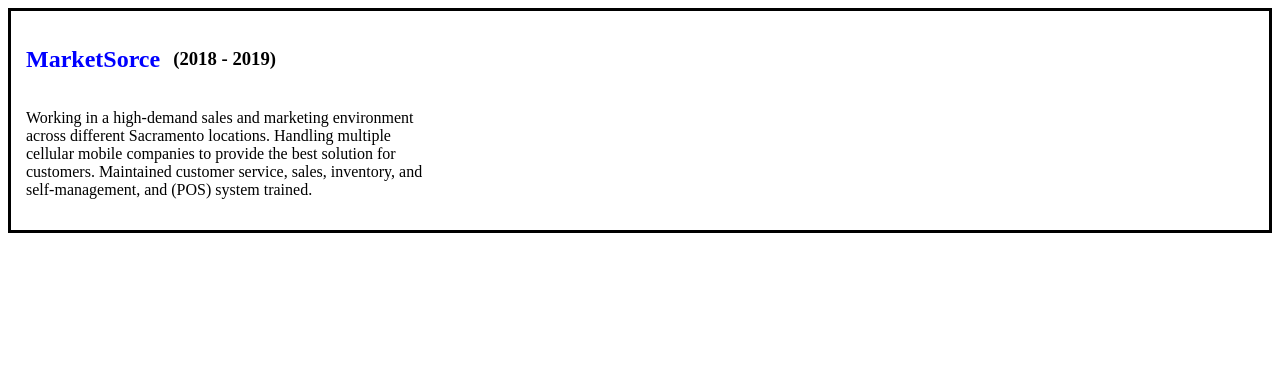
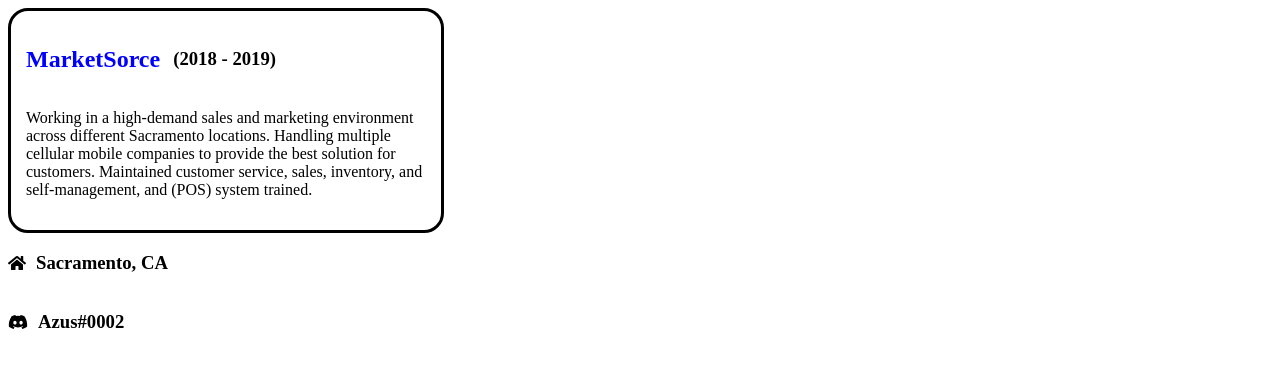
Before and after one commit to Camrynlangdon/resume-app, a React (Create React App) app: page / in a window 1280 px wide. Shown: the top 368 px of the page. Built offline with nearby package versions, Linux system fonts and the light colour scheme.

Commit message:
added icons

```diff
--- a/package.json
+++ b/package.json
@@ -3,11 +3,16 @@
   "version": "0.1.0",
   "private": true,
   "dependencies": {
+    "@fortawesome/fontawesome-svg-core": "^1.2.36",
+    "@fortawesome/free-brands-svg-icons": "^5.15.4",
+    "@fortawesome/free-solid-svg-icons": "^5.15.4",
+    "@fortawesome/react-fontawesome": "^0.1.16",
     "@testing-library/jest-dom": "^5.16.1",
     "@testing-library/react": "^12.1.2",
     "@testing-library/user-event": "^13.5.0",
     "react": "^17.0.2",
     "react-dom": "^17.0.2",
+    "react-icons": "^4.3.1",
     "react-scripts": "5.0.0",
     "styled-components": "^5.3.3",
     "web-vitals": "^2.1.3"
--- a/src/App.js
+++ b/src/App.js
@@ -1,3 +1,4 @@
+import Contact from "./Componets/contact";
 import Resume from "./Componets/resume";
 
 
@@ -5,6 +6,7 @@
   return (
     <div >
       <Resume />
+      <Contact />
     </div>
   );
 }
--- /dev/null
+++ b/src/Componets/contact.js
@@ -0,0 +1,37 @@
+import React, { Component } from 'react'
+import Styled from 'styled-components'
+import { FontAwesomeIcon } from '@fortawesome/react-fontawesome'
+import { faHome } from '@fortawesome/free-solid-svg-icons'
+import { faDiscord } from '@fortawesome/free-brands-svg-icons'
+
+
+
+const Container = Styled.div`
+display: flex;
+gap: 10px;
+align-items: center;
+`
+
+
+
+
+export class contact extends Component {
+    render() {
+        return (
+            <div>
+
+                <Container>
+                    <FontAwesomeIcon icon={faHome} />
+                    <h3>  Sacramento, CA</h3>
+                </Container>
+
+                <Container>
+                    <FontAwesomeIcon icon={faDiscord} />
+                    <h3>  Azus#0002</h3>
+                </Container>
+            </div>
+        )
+    }
+}
+
+export default contact
--- a/src/Componets/resume.js
+++ b/src/Componets/resume.js
@@ -5,7 +5,9 @@
 const Container = Styled.div`
 display: column;
 border: solid;
+border-radius: 20px;
 padding: 15px;
+max-width: 400px;
 `
 
 const Banner = Styled.div`
```
Also changed, not shown: 1 other file (tests, documents, lock files or other folders).
